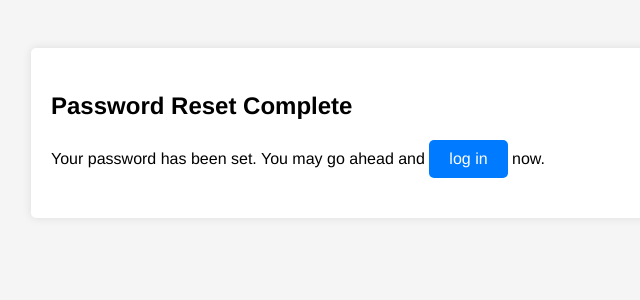
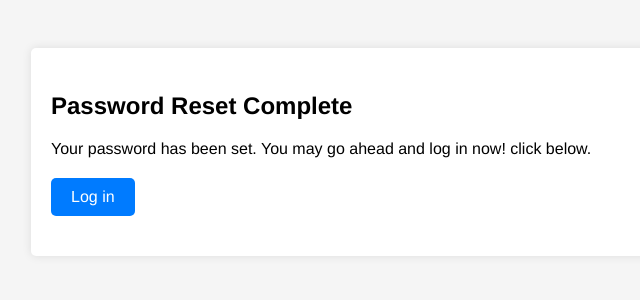
Before and after one commit to RealLionelMuhire/ML_CS_Pro_Backend, a Django app: template templates/accounts/password_reset_done.html in a window 1280 px wide. Shown: the top 300 px of the page, without its empty margins (289-929 px from the left). Run offline with Django 4.2, Linux system fonts and the light colour scheme; the template is opened without the code that fills it, so the values that code supplies are empty.

Commit message:
creating a login button

```diff
--- a/templates/accounts/password_reset_done.html
+++ b/templates/accounts/password_reset_done.html
@@ -45,7 +45,8 @@
 <body>
     <div class="container">
         <h3>Password Reset Complete</h3>
-        <p>Your password has been set. You may go ahead and <a href="https://mlcorporateservices.me/login" class="btn">log in</a> now.</p>
+        <p>Your password has been set. You may go ahead and log in now! click below.</p>
+        <p><a href="https://mlcorporateservices.me/login" class="btn">Log in</a></p></p>
     </div>
 </body>
 </html>
```
